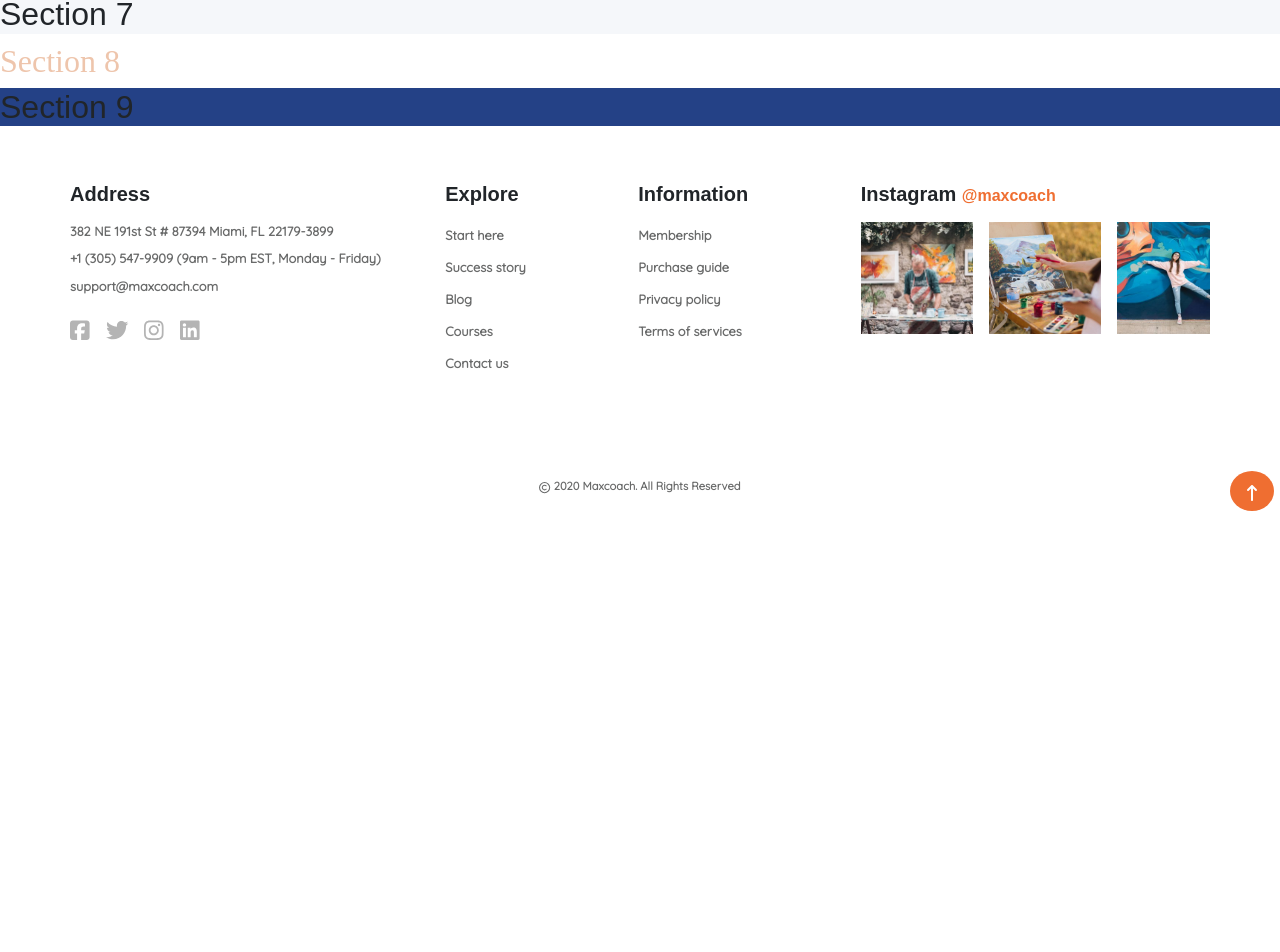
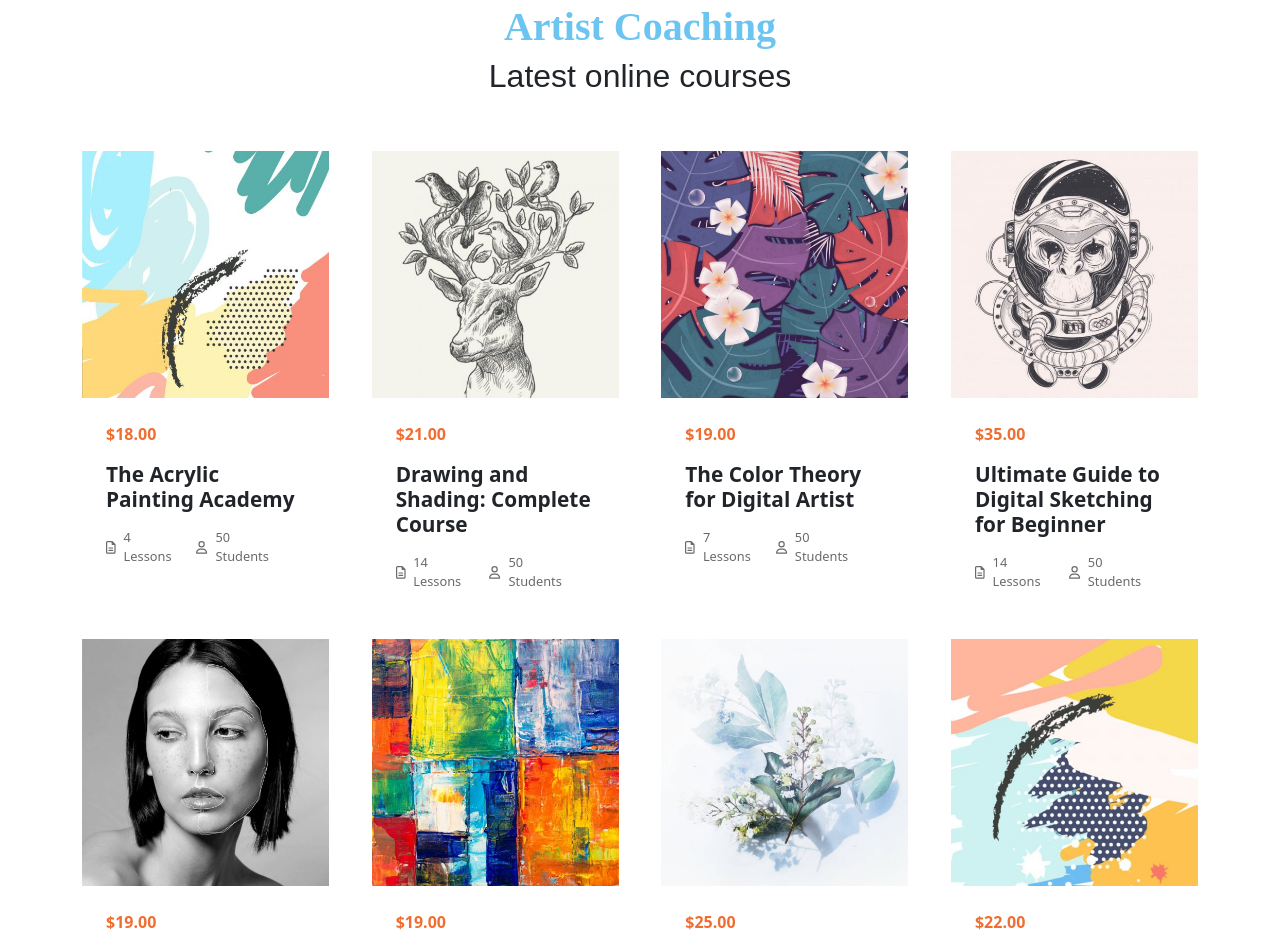
Before and after one commit to Antonio-Ribezzo/proj-html-vuejs, a Vue app: page / in a window 1280 px wide. Shown: the part 3140-4092 px from the top of the page. Before the commit the page ends 3683 px from the top, so only its background shows below. Built offline with nearby package versions, Linux system fonts and the light colour scheme; a web font is replaced by a local one.

Commit message:
Section 6 Comp (main)

```diff
--- /dev/null
+++ b/src/components/SectionsMain/Section-six-component/cardArtistComp.vue
@@ -0,0 +1,61 @@
+<script>
+    export default {
+        name: 'cardArtistComp',
+        props: ['infoArtistCard']
+    }
+</script>
+
+<template>
+    <div class="container0 d-flex flex-column justify-content-start align-items-start bg-white rounded">
+        <!-- image artist course -->
+        <div class="containerImage">
+            <img class="img-fluid" :src="infoArtistCard.urlImage" :alt="infoArtistCard.title">
+        </div>
+        <!-- container info course -->
+        <div class="p-4">
+            <span class="price">{{ infoArtistCard.price }}</span>
+            <h4 class="mt-3">{{ infoArtistCard.title }}</h4>
+            <div class="containerInfo d-flex justify-content-start align-items-center mt-3">
+                <!-- lesson -->
+                <div class="d-flex align-items-center me-4">
+                    <font-awesome-icon :icon="['far', 'file-lines']" />
+                    <span class="ms-2">{{ infoArtistCard.numberOfLessons }}</span>
+                </div>
+                <!-- students -->
+                <div class="d-flex align-items-center">
+                    <font-awesome-icon :icon="['far', 'user']" />
+                    <span class="ms-2">{{ infoArtistCard.numberOfStudents }}</span>
+                </div>
+            </div>
+        </div>
+    </div>
+</template>
+
+<style lang="scss" scoped>
+    @use '../../../style/main.scss' as *;
+
+    .container0{
+        width: calc((100% / 4) - 2rem);
+        cursor: pointer;
+        &:hover{
+            box-shadow: 0 4px 8px 0 rgba(0, 0, 0, 0.2), 0 6px 20px 0 rgba(0, 0, 0, 0.19);
+            scale: 105%;
+        }
+        .price{
+            color: $MainColor;
+            font-weight: bold;
+        }
+
+        h4{
+            font-size: 1.3rem;
+            font-weight: bold;
+        }
+        .containerInfo{
+            width: 85%;
+            div{
+                font-size: 0.8rem;
+                color: $fontColorBrands;
+            }
+        }
+    }
+</style>
--- a/src/components/SectionsMain/SectionFiveComp.vue
+++ b/src/components/SectionsMain/SectionFiveComp.vue
@@ -9,10 +9,6 @@
         components:{
             cardAvatarComp
         },
-
-        // mounted(){
-        //     this.changeCard()
-        // },
 
         data(){
             return{
--- a/src/components/SectionsMain/SectionSixComp.vue
+++ b/src/components/SectionsMain/SectionSixComp.vue
@@ -1,15 +1,39 @@
 <script>
+    // importo lo store js
+    import { store } from '../../store';
+    // importo il componente card Artist
+    import cardArtistComp from './Section-six-component/cardArtistComp.vue';
+
     export default {
-        name: 'SectionSixComp'
+        name: 'SectionSixComp',
+        components:{
+            cardArtistComp
+        },
+        data(){
+            return{
+                store,
+            }
+        }
     }
 </script>
 
 <template>
-    <section>
-        <h2 class="sideWriting">Section 6</h2>
+    <section class="d-flex flex-column justify-content-center align-items-center position-relative py-5">
+        <div id="textSection" class="text-center mb-5">
+            <span class="handWriting text-capitalize">Artist coaching</span>
+            <h2>Latest online courses</h2>
+        </div>
+        <!-- container cards   -->
+        <div class="container d-flex justify-content-between align-items-start gap-4 flex-wrap">
+            <cardArtistComp v-for="(el,i) in store.cardArtistSectionSix"
+            :key="i"
+            :infoArtistCard="el"
+            />
+        </div>
     </section>
 </template>
 
 <style lang="scss" scoped>
+    @use '../../style/main.scss' as *;
 
 </style>
--- a/src/store.js
+++ b/src/store.js
@@ -141,7 +141,66 @@ export const store = reactive({
         // }
     ],
 
-    counter:1
+    counter:1,
+
+    cardArtistSectionSix:[
+        {
+            urlImage: '/img/artist-course-08-480x480.jpg',
+            price: '$18.00',
+            title: 'The Acrylic Painting Academy',
+            numberOfLessons: '4 Lessons',
+            numberOfStudents: '50 Students'
+        },
+        {
+            urlImage: '/img/artist-course-07-480x480.jpg',
+            price: '$21.00',
+            title: 'Drawing and Shading: Complete Course',
+            numberOfLessons: '14 Lessons',
+            numberOfStudents: '50 Students'
+        },
+        {
+            urlImage: '/img/artist-course-06-480x480.jpg',
+            price: '$19.00',
+            title: 'The Color Theory for Digital Artist',
+            numberOfLessons: '7 Lessons',
+            numberOfStudents: '50 Students'
+        },
+        {
+            urlImage: '/img/artist-course-05-480x480.jpg',
+            price: '$35.00',
+            title: 'Ultimate Guide to Digital Sketching for Beginner',
+            numberOfLessons: '14 Lessons',
+            numberOfStudents: '50 Students'
+        },
+        {
+            urlImage: '/img/artist-course-04-480x480.jpg',
+            price: '$19.00',
+            title: 'Portait Drawing The Smart Way',
+            numberOfLessons: '2 Lessons',
+            numberOfStudents: '50 Students'
+        },
+        {
+            urlImage: '/img/artist-course-03-480x480.jpg',
+            price: '$19.00',
+            title: 'Mastering Watercolor Painting from Beginner',
+            numberOfLessons: '9 Lessons',
+            numberOfStudents: '50 Students'
+        },
+        {
+            urlImage: '/img/artist-course-02-480x480.jpg',
+            price: '$25.00',
+            title: 'The Art & Science of Drawing',
+            numberOfLessons: '4 Lessons',
+            numberOfStudents: '50 Students'
+        },
+        {
+            urlImage: '/img/artist-course-01-480x480.jpg',
+            price: '$22.00',
+            title: 'The Colored Pencil Drawing Course',
+            numberOfLessons: '6 Lessons',
+            numberOfStudents: '50 Students'
+        }
+    ]
 
 
 })
```
